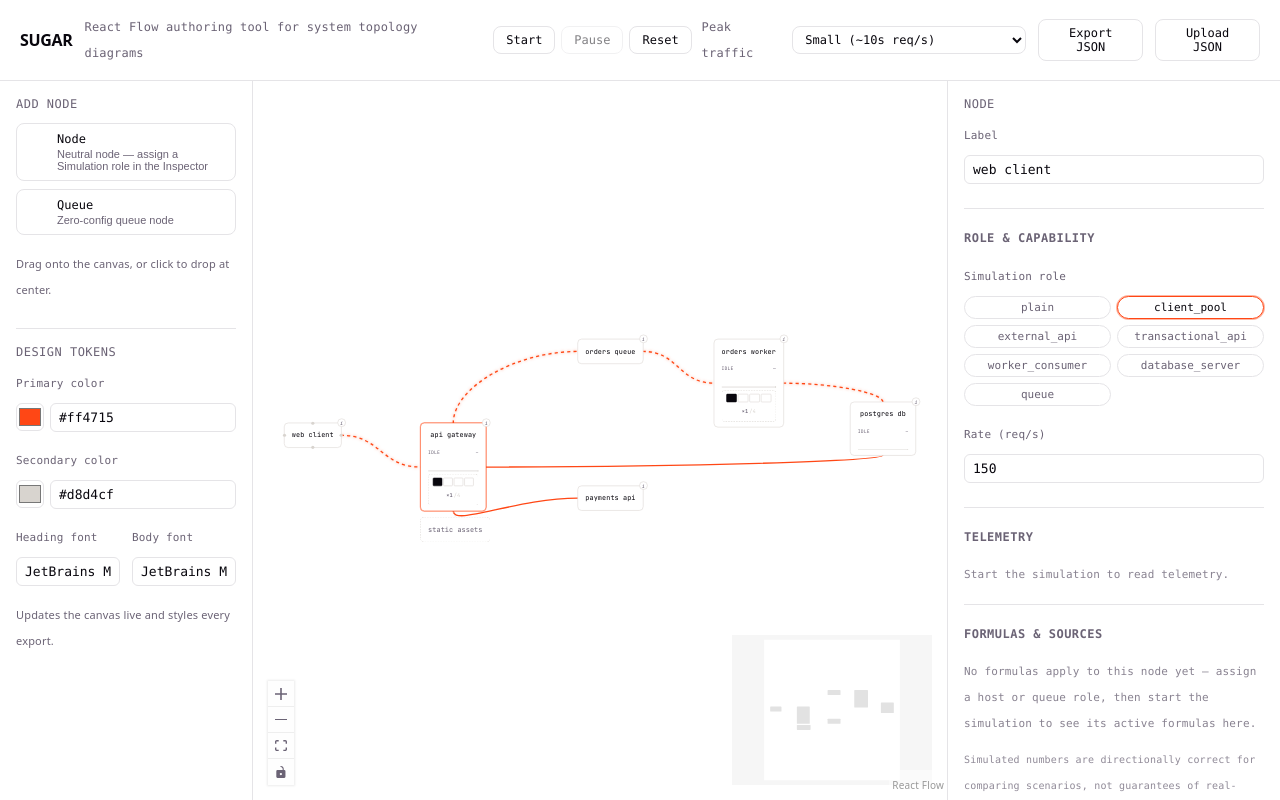
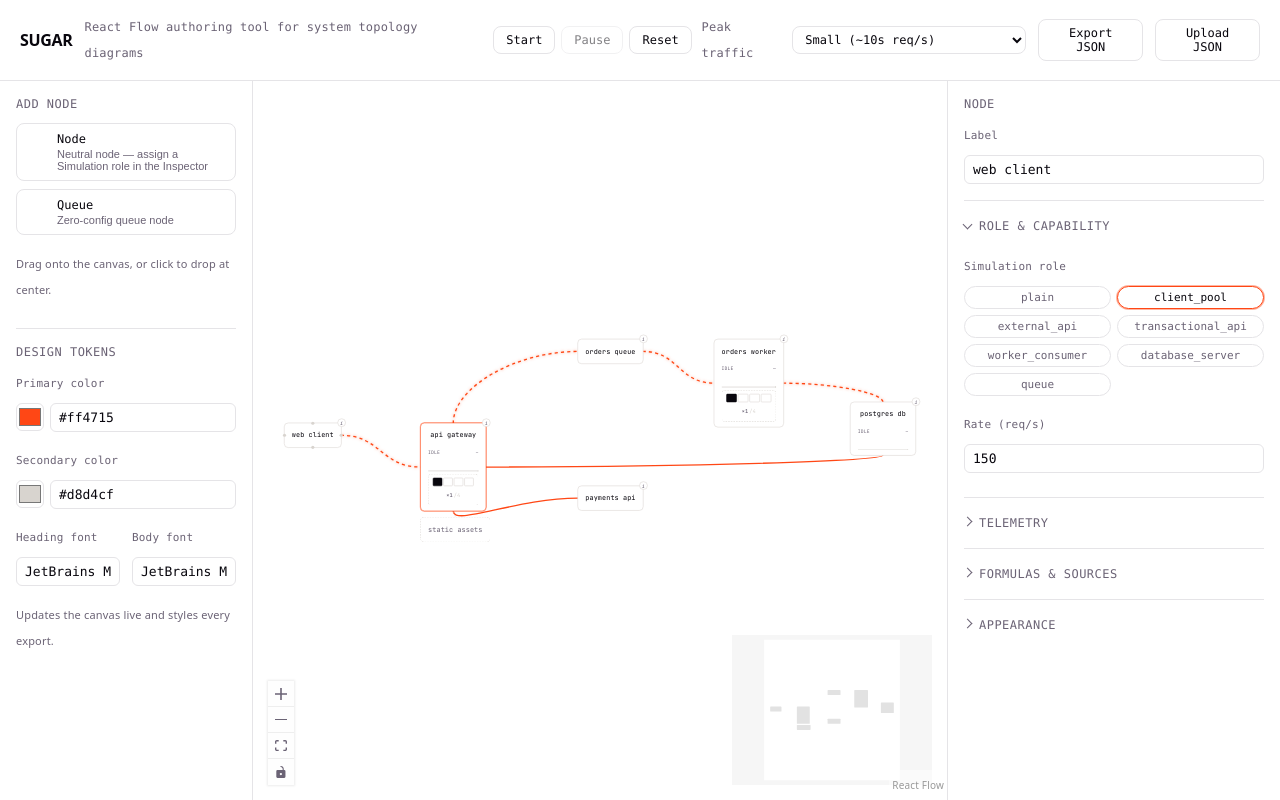
Before and after one commit to 4xeverburga/chiffonstack-diagram-lab, a React (Vite) app: page / in a window 1280 px wide. Both pictures are taken after a click on the element 312 px from the left and 445 px from the top of the page. Built offline with nearby package versions, Linux system fonts and the light colour scheme.

Commit message:
feat(inspector): implement collapsible sections with state management

```diff
--- a/src/App.css
+++ b/src/App.css
@@ -188,11 +188,8 @@
 
 /* Formula & sources panel (feature 010, US4/FR-008/FR-009) — bottom of the
    Inspector, per the fixed layout decision in spec.md's Assumptions. */
-.lab-formula-panel {
-  margin-top: 16px;
-  padding-top: 16px;
-  border-top: 1px solid var(--border);
-}
+/* Formula panel content — the section chrome (title, hairline, collapse)
+   now comes from .lab-section via InspectorSection. */
 
 .lab-formula-list {
   list-style: none;
@@ -327,20 +324,68 @@
   border-top: 1px solid var(--border);
 }
 
-/* Inspector section header (Fase 1): a title + reserved right-hand slot.
-   Applied together with .lab-panel-title-spaced for the hairline/spacing;
-   the row layout lets ROLE & CAPABILITY host the config-presets picker
-   (next feature) without a layout change. */
-.lab-section-header {
-  display: flex;
-  align-items: baseline;
-  justify-content: space-between;
-  gap: 8px;
-  margin-bottom: 12px;
+/* Inspector accordion sections: native <details>/<summary>, styled to the
+   same uppercase-mono section-title vocabulary. The hairline top border
+   replaces .lab-panel-title-spaced inside the Inspector; the summary row
+   keeps a right-hand slot (summaryExtra) reserved for the config-presets
+   picker (next feature). */
+.lab-section {
+  border-top: 1px solid var(--border);
 }
 
-.lab-section-header .lab-panel-title {
-  margin: 0;
+.lab-section-summary {
+  display: flex;
+  align-items: center;
+  gap: 8px;
+  padding: 12px 0;
+  cursor: pointer;
+  list-style: none;
+  user-select: none;
+}
+
+.lab-section-summary::-webkit-details-marker {
+  display: none;
+}
+
+.lab-section-summary:focus-visible {
+  outline: 1px solid #ff4715;
+  outline-offset: 2px;
+}
+
+.lab-section-title {
+  font-family: var(--mono);
+  font-size: 12px;
+  text-transform: uppercase;
+  letter-spacing: 0.04em;
+  color: var(--text);
+}
+
+.lab-section-summary:hover .lab-section-title {
+  color: var(--text-h);
+}
+
+/* Chevron drawn with borders so it inherits the hover accent; points right
+   when collapsed, down when open. */
+.lab-section-caret {
+  flex: 0 0 auto;
+  width: 6px;
+  height: 6px;
+  border-right: 1.5px solid var(--text);
+  border-bottom: 1.5px solid var(--text);
+  transform: translateY(-1px) rotate(-45deg);
+  transition: transform 0.18s cubic-bezier(0.165, 0.84, 0.44, 1);
+}
+
+.lab-section-summary:hover .lab-section-caret {
+  border-color: #ff4715;
+}
+
+.lab-section[open] > .lab-section-summary .lab-section-caret {
+  transform: translateY(-2px) rotate(45deg);
+}
+
+.lab-section-body {
+  padding: 2px 0 8px;
 }
 
 .lab-color-field {
@@ -540,6 +585,31 @@
 
 .lab-danger:hover {
   border-color: #ff0024;
+}
+
+/* Styled trigger for the hidden image file input (same hidden-input +
+   button pattern as the top bar's JSON import). */
+.lab-image-upload {
+  align-self: flex-start;
+  font-family: var(--mono);
+  font-size: 11px;
+  padding: 6px 10px;
+  border-radius: 6px;
+  border: 1px solid var(--border);
+  background: var(--bg);
+  color: var(--text-h);
+  cursor: pointer;
+}
+
+.lab-image-upload:hover {
+  border-color: #ff4715;
+}
+
+/* Bottom slot for panel-level actions (Delete edge) below the last
+   accordion section. */
+.lab-inspector-footer {
+  padding-top: 16px;
+  border-top: 1px solid var(--border);
 }
 
 .lab-node-image-preview {
@@ -1136,6 +1206,10 @@
     animation: none;
   }
 
+  .lab-section-caret {
+    transition: none;
+  }
+
   .react-flow__node.sim-status-saturated,
   .react-flow__node.sim-status-overloaded,
   .react-flow__node.sim-status-collapsed {
--- a/src/lab/FormulaPanel.tsx
+++ b/src/lab/FormulaPanel.tsx
@@ -1,5 +1,7 @@
 import type { FormulaDescriptor, NodeSim } from '../engine/ports'
 import { FORMULA_PANEL_DISCLAIMER, describeFormulaPanelState } from './formulaPanelState'
+import { InspectorSection } from './InspectorSection'
+import type { InspectorSectionId } from './inspectorSectionState'
 
 // Formula & sources panel (US4, FR-008/FR-009): renders every active
 // FormulaDescriptor for the selected node — name, expression, current
@@ -7,18 +9,21 @@ import { FORMULA_PANEL_DISCLAIMER, describeFormulaPanelState } from './formulaPa
 // directional-accuracy disclaimer (constitution Principle II wording
 // rule). Empty-state copy logic lives in formulaPanelState.ts so this file
 // only exports the component (oxlint fast-refresh rule) and that logic is
-// unit testable without rendering JSX.
+// unit testable without rendering JSX. Rendered as one Inspector accordion
+// section; the caller owns the section id (node vs edge) and its
+// runStatus-aware default.
 type FormulaPanelProps = {
+  sectionId: InspectorSectionId
+  defaultOpen: boolean
   formulaDescriptors: FormulaDescriptor[] | undefined
   sim: NodeSim | undefined
 }
 
-export function FormulaPanel({ formulaDescriptors, sim }: FormulaPanelProps) {
+export function FormulaPanel({ sectionId, defaultOpen, formulaDescriptors, sim }: FormulaPanelProps) {
   const { hasFormulas, emptyMessage } = describeFormulaPanelState(formulaDescriptors, sim)
 
   return (
-    <div className="lab-formula-panel">
-      <h3 className="lab-panel-title">Formulas &amp; sources</h3>
+    <InspectorSection id={sectionId} title="Formulas & sources" defaultOpen={defaultOpen} summaryExtra={null}>
       {hasFormulas ? (
         <ul className="lab-formula-list">
           {formulaDescriptors!.map((descriptor) => (
@@ -31,7 +36,7 @@ export function FormulaPanel({ formulaDescriptors, sim }: FormulaPanelProps) {
               <p className="lab-formula-inputs-line">
                 {Object.entries(descriptor.inputs)
                   .map(([key, value]) => `${key}=${String(value)}`)
-                  .join(' \u00b7 ')}
+                  .join(' · ')}
               </p>
               <div className="lab-formula-sources">
                 {descriptor.sources.map((source) => (
@@ -47,6 +52,6 @@ export function FormulaPanel({ formulaDescriptors, sim }: FormulaPanelProps) {
         <p className="sim-placeholder-note">{emptyMessage}</p>
       )}
       <p className="lab-formula-disclaimer">{FORMULA_PANEL_DISCLAIMER}</p>
-    </div>
+    </InspectorSection>
   )
 }
--- a/src/lab/Inspector.tsx
+++ b/src/lab/Inspector.tsx
@@ -1,4 +1,4 @@
-import { useState, type ChangeEvent } from 'react'
+import { useRef, useState, type ChangeEvent } from 'react'
 import type { Edge, Node } from '@xyflow/react'
 import { classNameForKind, type NodeKind } from './nodeKinds'
 import { HEAT_VARIANTS, type HeatVariant } from './heatVariants'
@@ -10,6 +10,7 @@ import type { RunStatus } from '../sim/workerProtocol'
 import { HostCapabilityFields, HostScalingFields } from './hostConfigFields'
 import { EdgeConfigFields } from './edgeConfigFields'
 import { FormulaPanel } from './FormulaPanel'
+import { InspectorSection } from './InspectorSection'
 
 const NODE_KINDS: NodeKind[] = ['default', 'active', 'dim']
 
@@ -69,9 +70,9 @@ function hostSpecLine(sim: HostNodeSim): string {
   if (sim.profile === 'external_api') return `${sim.manualBaselineLatencyMs}ms latency`
   const capability =
     sim.configMode === 'manual'
-      ? `manual \u00b7 ${sim.manualSaturationRPS} sat / ${sim.manualMaxRPS} max / ${sim.manualBaselineLatencyMs}ms`
-      : `calculated \u00b7 ${sim.cpuProcessingTimeMs}ms cpu / ${sim.maxWorkerThreads} threads`
-  return `${capability} \u00b7 replicas ${sim.minReplicas}\u2013${sim.maxReplicas} \u00b7 ${sim.overloadBehavior}`
+      ? `manual · ${sim.manualSaturationRPS} sat / ${sim.manualMaxRPS} max / ${sim.manualBaselineLatencyMs}ms`
+      : `calculated · ${sim.cpuProcessingTimeMs}ms cpu / ${sim.maxWorkerThreads} threads`
+  return `${capability} · replicas ${sim.minReplicas}–${sim.maxReplicas} · ${sim.overloadBehavior}`
 }
 
 type HostAndQueueFieldsProps = {
@@ -84,9 +85,10 @@ type HostAndQueueFieldsProps = {
 // Extracted so Inspector renders this with `key={node.id}`, remounting (and
 // so resetting its hooks) whenever the selected node changes.
 //
-// Section order (plan: "Inspector denso y estado-consciente" Fase 1):
-// ROLE & CAPABILITY -> SCALING -> TELEMETRY -> FORMULAS. APPEARANCE (Style/
-// Size/Image) lives in the parent Inspector component, below this block.
+// Every section is an accordion (InspectorSection) with runStatus-aware
+// defaults: idle opens ROLE & CAPABILITY (the editing task), running/paused
+// opens TELEMETRY and FORMULAS (the reading task) and promotes them above
+// ROLE & CAPABILITY. No animated reorder — a plain render-order swap.
 function HostAndQueueFields({ node, metrics, runStatus, onSetNodeSim }: HostAndQueueFieldsProps) {
   const sim = (node.data as { sim?: NodeSim } | undefined)?.sim
   // Editing roles/config is only allowed in edit mode (idle) — see the
@@ -103,19 +105,16 @@ function HostAndQueueFields({ node, metrics, runStatus, onSetNodeSim }: HostAndQ
     onSetNodeSim(node.id, defaultSimForChoice(choice))
   }
 
-  // Fase 3: idle keeps the full editable form; running/paused collapses
-  // the (now-disabled) capability+scaling fields into one spec-line and
-  // promotes TELEMETRY+FORMULAS above ROLE & CAPABILITY (plan.md Fase 3).
-  // No animated reorder — a plain render-order swap on runStatus.
   const roleAndCapability = (
-    <>
-      <div className="lab-section-header lab-panel-title-spaced">
-        <h3 className="lab-panel-title">Role &amp; capability</h3>
-        {/* Reserved for the config-presets picker (next feature) — kept as
-            a real flex slot now so that feature is a content change, not a
-            layout change. */}
-        <div className="lab-section-header-actions" />
-      </div>
+    <InspectorSection
+      id="node-role-capability"
+      title="Role & capability"
+      defaultOpen={canEdit}
+      // Reserved for the config-presets picker (next feature) — the summary
+      // row keeps a right-hand slot so that feature is a content change,
+      // not a layout change.
+      summaryExtra={null}
+    >
       <div className="lab-field">
         <span>Simulation role</span>
         <div className="lab-button-row lab-role-grid">
@@ -133,27 +132,25 @@ function HostAndQueueFields({ node, metrics, runStatus, onSetNodeSim }: HostAndQ
         </div>
       </div>
       {!canEdit ? <p className="sim-placeholder-note">Reset the simulation to edit roles or config.</p> : null}
-      {canEdit ? (
-        <>
-          {sim && sim.kind === 'host' ? (
+      {canEdit && sim && sim.kind === 'host' ? (
         <HostCapabilityFields sim={sim} disabled={!canEdit} onChange={(next) => onSetNodeSim(node.id, next)} />
       ) : null}
-          {hasScaling && sim?.kind === 'host' ? (
-            <>
-              <h3 className="lab-panel-title lab-panel-title-spaced">Scaling</h3>
-              <HostScalingFields sim={sim} disabled={!canEdit} onChange={(next) => onSetNodeSim(node.id, next)} />
-            </>
-          ) : null}
-        </>
-      ) : sim && sim.kind === 'host' ? (
-        <p className="lab-spec-line">{hostSpecLine(sim)}</p>
-      ) : null}
-    </>
+      {!canEdit && sim && sim.kind === 'host' ? <p className="lab-spec-line">{hostSpecLine(sim)}</p> : null}
+    </InspectorSection>
   )
 
+  // Own accordion section (not a subsection of ROLE & CAPABILITY): scaling
+  // is second-step tuning, so it defaults collapsed to keep the idle panel
+  // shallow. While running it folds into the spec line above instead.
+  const scaling =
+    canEdit && hasScaling && sim?.kind === 'host' ? (
+      <InspectorSection id="node-scaling" title="Scaling" defaultOpen={false} summaryExtra={null}>
+        <HostScalingFields sim={sim} disabled={!canEdit} onChange={(next) => onSetNodeSim(node.id, next)} />
+      </InspectorSection>
+    ) : null
+
   const telemetry = sim ? (
-    <>
-      <h3 className="lab-panel-title lab-panel-title-spaced">Telemetry</h3>
+    <InspectorSection id="node-telemetry" title="Telemetry" defaultOpen={!canEdit} summaryExtra={null}>
       {canEdit ? (
         <p className="sim-placeholder-note">Start the simulation to read telemetry.</p>
       ) : (
@@ -162,29 +159,29 @@ function HostAndQueueFields({ node, metrics, runStatus, onSetNodeSim }: HostAndQ
             <div className="sim-host-metrics">
               <div className="sim-host-meter">
                 <span>Status</span>
-                <span className="sim-host-meter-value">{metrics?.host?.status ?? '\u2014'}</span>
+                <span className="sim-host-meter-value">{metrics?.host?.status ?? '—'}</span>
               </div>
               <div className="sim-host-meter">
                 <span>Incoming</span>
-                <span className="sim-host-meter-value">{metrics?.host ? `${metrics.host.incomingRPS.toFixed(1)} req/s` : '\u2014'}</span>
+                <span className="sim-host-meter-value">{metrics?.host ? `${metrics.host.incomingRPS.toFixed(1)} req/s` : '—'}</span>
               </div>
               <div className="sim-host-meter">
                 <span>Forwarded</span>
-                <span className="sim-host-meter-value">{metrics?.host ? `${metrics.host.forwardedRPS.toFixed(1)} req/s` : '\u2014'}</span>
+                <span className="sim-host-meter-value">{metrics?.host ? `${metrics.host.forwardedRPS.toFixed(1)} req/s` : '—'}</span>
               </div>
               <div className="sim-host-meter">
                 <span>Shed</span>
-                <span className="sim-host-meter-value">{metrics?.host ? `${metrics.host.shedRPS.toFixed(1)} req/s` : '\u2014'}</span>
+                <span className="sim-host-meter-value">{metrics?.host ? `${metrics.host.shedRPS.toFixed(1)} req/s` : '—'}</span>
               </div>
               <div className="sim-host-meter">
                 <span>Saturation</span>
                 <span className="sim-host-meter-value">
-                  {metrics?.host ? `${(metrics.host.saturationRatio * 100).toFixed(0)}%` : '\u2014'}
+                  {metrics?.host ? `${(metrics.host.saturationRatio * 100).toFixed(0)}%` : '—'}
                 </span>
               </div>
               <div className="sim-host-meter">
                 <span>Latency</span>
-                <span className="sim-host-meter-value">{metrics?.host ? `${metrics.host.latencyMs.toFixed(1)} ms` : '\u2014'}</span>
+                <span className="sim-host-meter-value">{metrics?.host ? `${metrics.host.latencyMs.toFixed(1)} ms` : '—'}</span>
               </div>
             </div>
           ) : null}
@@ -213,7 +210,7 @@ function HostAndQueueFields({ node, metrics, runStatus, onSetNodeSim }: HostAndQ
                 <ul className="sim-scaling-events">
                   {metrics.host.replicas.events.map((event, index) => (
                     <li key={`${event.simTimeMs}-${index}`}>
-                      {event.direction === 'up' ? '\u2191' : '\u2193'} scaled {event.direction === 'up' ? 'up' : 'down'} to{' '}
+                      {event.direction === 'up' ? '↑' : '↓'} scaled {event.direction === 'up' ? 'up' : 'down'} to{' '}
                       {event.newCount} at t={(event.simTimeMs / 1000).toFixed(1)}s
                     </li>
                   ))}
@@ -225,28 +222,31 @@ function HostAndQueueFields({ node, metrics, runStatus, onSetNodeSim }: HostAndQ
             <div className="sim-host-metrics">
               <div className="sim-host-meter">
                 <span>Inflow</span>
-                <span className="sim-host-meter-value">{metrics?.queue ? `${metrics.queue.inflowMBps.toFixed(2)} MB/s` : '\u2014'}</span>
+                <span className="sim-host-meter-value">{metrics?.queue ? `${metrics.queue.inflowMBps.toFixed(2)} MB/s` : '—'}</span>
               </div>
               <div className="sim-host-meter">
                 <span>Outflow</span>
-                <span className="sim-host-meter-value">{metrics?.queue ? `${metrics.queue.outflowMBps.toFixed(2)} MB/s` : '\u2014'}</span>
+                <span className="sim-host-meter-value">{metrics?.queue ? `${metrics.queue.outflowMBps.toFixed(2)} MB/s` : '—'}</span>
               </div>
               <div className="sim-host-meter">
                 <span>Backlog</span>
-                <span className="sim-host-meter-value">{metrics?.queue ? `${metrics.queue.backlogGB.toFixed(3)} GB` : '\u2014'}</span>
+                <span className="sim-host-meter-value">{metrics?.queue ? `${metrics.queue.backlogGB.toFixed(3)} GB` : '—'}</span>
               </div>
             </div>
           ) : null}
         </>
       )}
-    </>
+    </InspectorSection>
   ) : null
 
-  const formulas = <FormulaPanel formulaDescriptors={metrics?.formulaDescriptors} sim={sim} />
+  const formulas = (
+    <FormulaPanel sectionId="node-formulas" defaultOpen={!canEdit} formulaDescriptors={metrics?.formulaDescriptors} sim={sim} />
+  )
 
   return canEdit ? (
     <>
       {roleAndCapability}
+      {scaling}
       {telemetry}
       {formulas}
     </>
@@ -296,9 +296,12 @@ export function Inspector({
   onReverseEdgeDirection,
   onDeleteEdge,
 }: InspectorProps) {
-  // Must stay unconditional (Rules of Hooks) even though it's only read in
-  // the node branch below; resets naturally on remount via the node's `key`.
+  // Must stay unconditional (Rules of Hooks) even though they're only read
+  // in the node branch below; reset naturally on remount via the node's
+  // `key`. The ref backs the hidden file input behind the styled "Upload
+  // image" button (same pattern as App.tsx's JSON import).
   const [sizeWarningBytes, setSizeWarningBytes] = useState<number | undefined>(undefined)
+  const imageInputRef = useRef<HTMLInputElement>(null)
 
   if (selectedNode) {
     const label = typeof selectedNode.data.label === 'string' ? selectedNode.data.label : ''
@@ -327,7 +330,7 @@ export function Inspector({
           <input value={label} onChange={(event) => onRenameNode(selectedNode.id, event.target.value)} />
         </label>
         <HostAndQueueFields node={selectedNode} metrics={selectedNodeMetrics} runStatus={runStatus} onSetNodeSim={onSetNodeSim} />
-        <h3 className="lab-panel-title lab-panel-title-spaced">Appearance</h3>
+        <InspectorSection id="node-appearance" title="Appearance" defaultOpen={false} summaryExtra={null}>
           <div className="lab-field">
             <span>Style</span>
             <div className="lab-button-row">
@@ -372,7 +375,18 @@ export function Inspector({
                 </button>
               </div>
             ) : (
-            <input type="file" accept={IMAGE_UPLOAD_ACCEPT} onChange={handleImageChange} />
+              <>
+                <input
+                  ref={imageInputRef}
+                  type="file"
+                  accept={IMAGE_UPLOAD_ACCEPT}
+                  className="lab-upload-input"
+                  onChange={handleImageChange}
+                />
+                <button type="button" className="lab-image-upload" onClick={() => imageInputRef.current?.click()}>
+                  Upload image…
+                </button>
+              </>
             )}
             {sizeWarningBytes !== undefined ? (
               <div className="lab-warning">
@@ -383,6 +397,7 @@ export function Inspector({
               </div>
             ) : null}
           </div>
+        </InspectorSection>
       </aside>
     )
   }
@@ -396,7 +411,7 @@ export function Inspector({
     return (
       <aside key={`edge-${selectedEdge.id}`} className="lab-inspector lab-inspector-flash">
         <h2 className="lab-panel-title">Edge</h2>
-        <h3 className="lab-panel-title">Style</h3>
+        <InspectorSection id="edge-style" title="Style" defaultOpen={canEditSimConfig} summaryExtra={null}>
           <div className="lab-field">
             <span>Line</span>
             <div className="lab-button-row">
@@ -441,9 +456,8 @@ export function Inspector({
               </div>
             </div>
           ) : null}
-        <h3 className="lab-panel-title lab-panel-title-spaced">Traffic</h3>
-        <div className="lab-field">
-          <span>Traffic config</span>
+        </InspectorSection>
+        <InspectorSection id="edge-traffic" title="Traffic" defaultOpen={canEditSimConfig} summaryExtra={null}>
           {simConfig ? (
             <EdgeConfigFields
               config={simConfig}
@@ -467,42 +481,50 @@ export function Inspector({
               Enable traffic config
             </button>
           )}
-        </div>
+        </InspectorSection>
         {simConfig ? (
-          <>
-            <h3 className="lab-panel-title lab-panel-title-spaced">Telemetry</h3>
+          <InspectorSection id="edge-telemetry" title="Telemetry" defaultOpen={!canEditSimConfig} summaryExtra={null}>
             <div className="sim-host-metrics">
               <div className="sim-host-meter">
                 <span>RPS</span>
                 <span className="sim-host-meter-value">
-                  {selectedEdgeMetrics?.sim ? selectedEdgeMetrics.sim.currentRPS.toFixed(1) : '\u2014'}
+                  {selectedEdgeMetrics?.sim ? selectedEdgeMetrics.sim.currentRPS.toFixed(1) : '—'}
                 </span>
               </div>
               <div className="sim-host-meter">
                 <span>MB/s</span>
                 <span className="sim-host-meter-value">
-                  {selectedEdgeMetrics?.sim ? selectedEdgeMetrics.sim.currentMBps.toFixed(2) : '\u2014'}
+                  {selectedEdgeMetrics?.sim ? selectedEdgeMetrics.sim.currentMBps.toFixed(2) : '—'}
                 </span>
               </div>
               <div className="sim-host-meter">
                 <span>Connections</span>
                 <span className="sim-host-meter-value">
-                  {selectedEdgeMetrics?.sim ? selectedEdgeMetrics.sim.activeConnections.toFixed(1) : '\u2014'}
+                  {selectedEdgeMetrics?.sim ? selectedEdgeMetrics.sim.activeConnections.toFixed(1) : '—'}
                 </span>
               </div>
               <div className="sim-host-meter">
                 <span>Congested</span>
                 <span className="sim-host-meter-value">
-                  {selectedEdgeMetrics?.sim ? (selectedEdgeMetrics.sim.isCongested ? 'yes' : 'no') : '\u2014'}
+                  {selectedEdgeMetrics?.sim ? (selectedEdgeMetrics.sim.isCongested ? 'yes' : 'no') : '—'}
                 </span>
               </div>
             </div>
-          </>
+          </InspectorSection>
         ) : null}
-        {simConfig ? <FormulaPanel formulaDescriptors={selectedEdgeMetrics?.formulaDescriptors} sim={undefined} /> : null}
+        {simConfig ? (
+          <FormulaPanel
+            sectionId="edge-formulas"
+            defaultOpen={!canEditSimConfig}
+            formulaDescriptors={selectedEdgeMetrics?.formulaDescriptors}
+            sim={undefined}
+          />
+        ) : null}
+        <div className="lab-inspector-footer">
           <button type="button" className="lab-danger" onClick={() => onDeleteEdge(selectedEdge.id)}>
             Delete edge
           </button>
+        </div>
       </aside>
     )
   }
--- /dev/null
+++ b/src/lab/InspectorSection.tsx
@@ -0,0 +1,42 @@
+import { useReducer, type ReactNode, type SyntheticEvent } from 'react'
+import { isSectionOpen, setSectionOpen, type InspectorSectionId } from './inspectorSectionState'
+
+type InspectorSectionProps = {
+  id: InspectorSectionId
+  title: string
+  defaultOpen: boolean
+  // Right-hand slot in the summary row — reserved for the config-presets
+  // picker (next feature) on ROLE & CAPABILITY; pass null everywhere else.
+  summaryExtra: ReactNode
+  children: ReactNode
+}
+
+// One collapsible Inspector section. Native <details>/<summary> so the
+// affordance, keyboard handling, and semantics come for free; open state
+// is read from inspectorSectionState on every render (not useState) so
+// untouched sections keep following their runStatus-aware default while
+// user toggles stick across selection changes.
+export function InspectorSection({ id, title, defaultOpen, summaryExtra, children }: InspectorSectionProps) {
+  const [, rerender] = useReducer((tick: number) => tick + 1, 0)
+  const open = isSectionOpen(id, defaultOpen)
+
+  const handleToggle = (event: SyntheticEvent<HTMLDetailsElement>) => {
+    const next = event.currentTarget.open
+    // toggle also fires when React itself syncs the `open` prop (e.g. a
+    // defaultOpen flip on runStatus change) — only record user toggles.
+    if (next === open) return
+    setSectionOpen(id, next)
+    rerender()
+  }
+
+  return (
+    <details className="lab-section" open={open} onToggle={handleToggle}>
+      <summary className="lab-section-summary">
+        <span className="lab-section-caret" aria-hidden="true" />
+        <span className="lab-section-title">{title}</span>
+        {summaryExtra}
+      </summary>
+      <div className="lab-section-body">{children}</div>
+    </details>
+  )
+}
--- /dev/null
+++ b/src/lab/inspectorSectionState.ts
@@ -0,0 +1,33 @@
+// Session-scoped open/collapsed state for the Inspector's accordion
+// sections. Lives outside React because the Inspector remounts on every
+// selection change (its `key` is the node/edge id) — a plain useState
+// would forget the user's toggles each time they click another node.
+//
+// Defaults are runStatus-aware (idle opens config, running opens
+// telemetry/formulas), so "no stored value" is meaningful: a section only
+// stops following its default once the user toggles it by hand.
+export type InspectorSectionId =
+  | 'node-role-capability'
+  | 'node-scaling'
+  | 'node-telemetry'
+  | 'node-formulas'
+  | 'node-appearance'
+  | 'edge-style'
+  | 'edge-traffic'
+  | 'edge-telemetry'
+  | 'edge-formulas'
+
+const sectionOpenState = new Map<InspectorSectionId, boolean>()
+
+export function isSectionOpen(id: InspectorSectionId, defaultOpen: boolean): boolean {
+  const stored = sectionOpenState.get(id)
+  return stored === undefined ? defaultOpen : stored
+}
+
+export function setSectionOpen(id: InspectorSectionId, open: boolean): void {
+  sectionOpenState.set(id, open)
+}
+
+export function resetSectionOpenState(): void {
+  sectionOpenState.clear()
+}
```
Also changed, not shown: 1 other file (tests, documents, lock files or other folders). Lines whose indentation alone changed are shown as unchanged.
